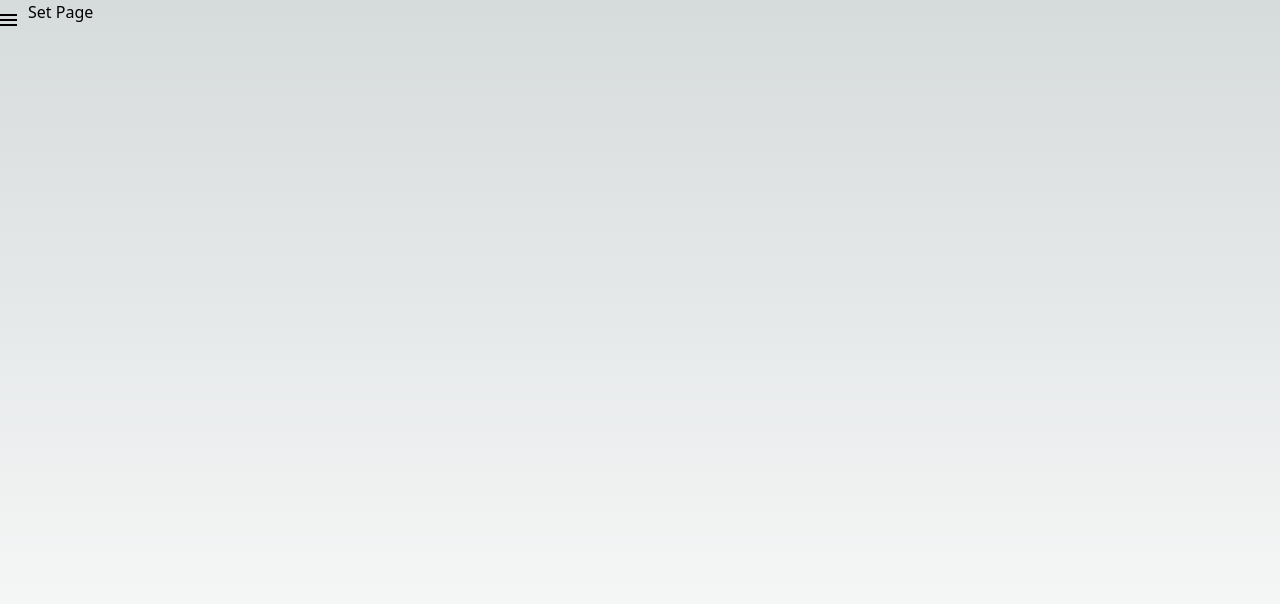
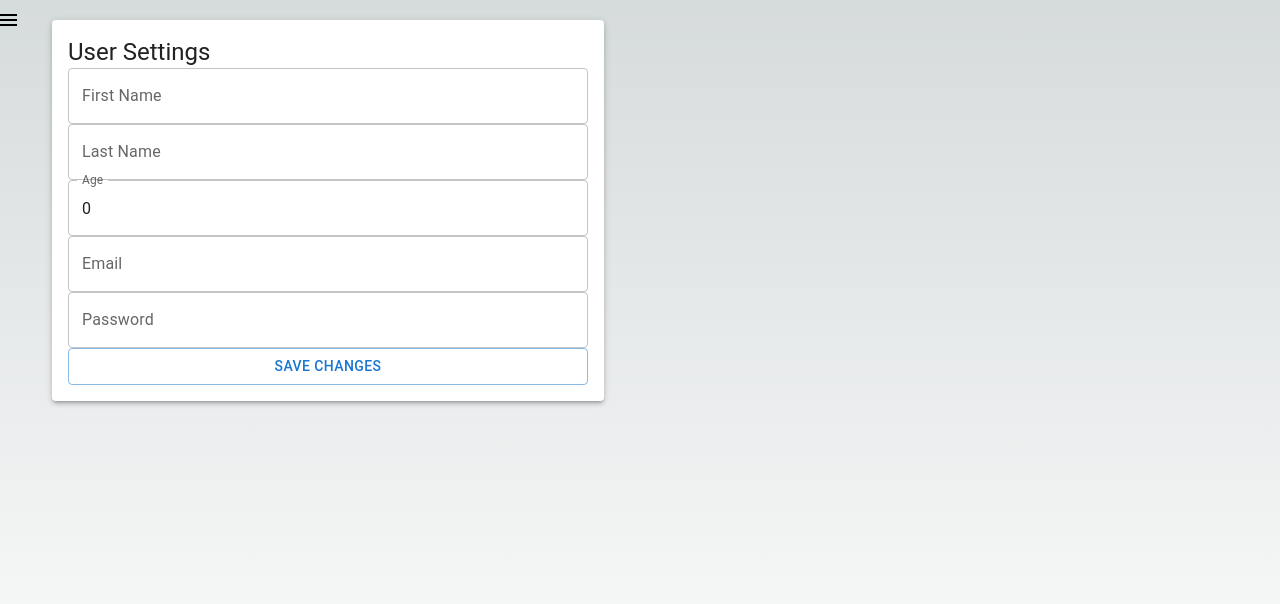
Before and after one commit to tdimoff/investment-tracker, a Next.js app: page /settings in a window 1280 px wide. Shown: the top 604 px of the page. Built offline with nearby package versions, Linux system fonts and the light colour scheme.

Commit message:
Add settings page

```diff
--- a/package.json
+++ b/package.json
@@ -11,6 +11,7 @@
   "dependencies": {
     "@emotion/react": "^11.11.3",
     "@emotion/styled": "^11.11.0",
+    "@hookform/resolvers": "^3.3.4",
     "@mui/icons-material": "^5.15.6",
     "@mui/material": "^5.15.6",
     "@reduxjs/toolkit": "^2.1.0",
@@ -19,7 +20,9 @@
     "next": "14.1.0",
     "react": "^18",
     "react-dom": "^18",
-    "react-redux": "^9.1.0"
+    "react-hook-form": "^7.49.3",
+    "react-redux": "^9.1.0",
+    "yup": "^1.3.3"
   },
   "devDependencies": {
     "@types/node": "^20",
--- a/pages/api/investments.ts
+++ b/pages/api/investments.ts
@@ -23,5 +23,17 @@ export default function handler(
         },
       ],
     },
+    activeClosed: {
+      items: [
+        {
+          name: "Active",
+          y: 5,
+        },
+        {
+          name: "Closed",
+          y: 2,
+        },
+      ]
+    }
   });
 }
--- a/pages/settings/index.tsx
+++ b/pages/settings/index.tsx
@@ -1,11 +1,23 @@
-import { NextPage } from 'next'
+import React from 'react';
+import { Container, Paper, Typography } from '@mui/material';
+import { useDispatch, useSelector } from 'react-redux';
+import { AppDispatch, RootState } from '@/src/store';
+import { NextPage } from 'next';
+import { IUser } from '@/src/interfaces/IUser.interface';
+import UserForm from '@/src/components/UserForm';
 
 const SettingsPage: NextPage = () => {
-    return (
-        <div>
-            Set Page
-        </div>
-    )
-}
+
+  const userDetails = useSelector<RootState, IUser>(state => state.user.details);
+
+  return (
+    <Container maxWidth="sm" className="pt-5">
+      <Paper elevation={3} className="p-4">
+        <Typography variant="h5" className="mb-4">User Settings</Typography>
+        <UserForm user={userDetails} />
+      </Paper>
+    </Container>
+  );
+};
 
 export default SettingsPage;
--- /dev/null
+++ b/src/components/UserForm.tsx
@@ -0,0 +1,83 @@
+import React from "react";
+import { UseFormRegister } from "react-hook-form";
+import { IUser } from "@/src/interfaces/IUser.interface";
+import { validationSchema } from "@/src/schemas/user.schema";
+import { yupResolver } from "@hookform/resolvers/yup";
+import { useForm } from "react-hook-form";
+import { Button, TextField } from "@mui/material";
+import { useDispatch } from 'react-redux';
+import { AppDispatch } from '@/src/store';
+import { updateUserDetailsThunk } from '@/src/store/userSlice';
+
+interface UserFormProps {
+  user: IUser;
+}
+
+const UserForm: React.FC<UserFormProps> = ({ user }) => {
+  const dispatch = useDispatch<AppDispatch>();
+  const { register, handleSubmit } = useForm<IUser>({
+    mode: "all",
+    resolver: yupResolver(validationSchema),
+    defaultValues: {
+      firstName: user.firstName,
+      lastName: user.lastName,
+      email: user.email,
+      password: user.password,
+      age: 0,
+    },
+  });
+
+  const onSubmit = (data: IUser) => {
+    dispatch(updateUserDetailsThunk(data));
+  };
+
+  return (
+    <>
+      <form onSubmit={handleSubmit(onSubmit)} className="space-y-4">
+        <TextField
+          {...register("firstName")}
+          label="First Name"
+          variant="outlined"
+          fullWidth
+        />
+        <TextField
+          {...register("lastName")}
+          label="Last Name"
+          variant="outlined"
+          fullWidth
+        />
+        <TextField
+          {...register("age")}
+          label="Age"
+          type="number"
+          variant="outlined"
+          fullWidth
+        />
+        <TextField
+          {...register("email")}
+          label="Email"
+          variant="outlined"
+          fullWidth
+        />
+        <TextField
+          {...register("password")}
+          label="Password"
+          type="password"
+          variant="outlined"
+          fullWidth
+        />
+        <Button
+          type="submit"
+          variant="outlined"
+          color="primary"
+          fullWidth
+          className="mt-4"
+        >
+          Save Changes
+        </Button>
+      </form>
+    </>
+  );
+};
+
+export default UserForm;
--- /dev/null
+++ b/src/schemas/user.schema.ts
@@ -0,0 +1,24 @@
+import * as yup from "yup";
+
+const websiteRegex = /^(https?:\/\/)?([\da-z.-]+)\.([a-z.]{2,6})([/\w .-]*)*\/?$/;
+
+export const validationSchema = yup.object().shape({
+  firstName: yup
+    .string()
+    .required('First name is required'),
+  lastName: yup
+    .string()
+    .required('Last name is required'),
+  email: yup
+    .string()
+    .email()
+    .required('Email is required'),
+  password: yup
+    .string()
+    .min(8)
+    .required('Password is required'),
+  age: yup
+    .number()
+    .min(18)
+    .required('Age is required'),
+});
--- a/src/store.ts
+++ b/src/store.ts
@@ -3,11 +3,13 @@ import { configureStore } from "@reduxjs/toolkit";
 import investmentReducer from "./store/investmentSlice";
 // import settingReducer from "./store/settingSlice";
 import themeReducer from "./store/themeSlice";
+import userReducer from "./store/userSlice";
 
 export const store = configureStore({
   reducer: {
     investments: investmentReducer,
-    theme: themeReducer
+    theme: themeReducer,
+    user: userReducer
   },
 });
 
--- a/src/store/investmentSlice.ts
+++ b/src/store/investmentSlice.ts
@@ -11,6 +11,9 @@ interface InvestmentState {
 const initialState: InvestmentState = {
   investments: {
     portfolio: {
+      items: [],
+    },
+    activeClosed: {
       items: [],
     },
   },
--- /dev/null
+++ b/src/store/userSlice.ts
@@ -0,0 +1,54 @@
+import { createSlice, PayloadAction, createAsyncThunk } from '@reduxjs/toolkit';
+import { RootState } from '@/src/store';
+
+interface UserState {
+  loading: boolean;
+  details: {
+    firstName: string;
+    lastName: string;
+    email: string;
+    password: string;
+    age: number;
+  };
+}
+
+const initialState: UserState = {
+  loading: false,
+  details: {
+    firstName: '',
+    lastName: '',
+    email: '',
+    password: '',
+    age: 0,
+  },
+};
+
+export const updateUserDetailsThunk = createAsyncThunk(
+    'user/updateUserDetails',
+    async (details: UserState['details']) => {
+        return details;
+    }
+);
+
+export const userSlice = createSlice({
+  name: 'user',
+  initialState,
+  reducers: {},
+  extraReducers: (builder) => {
+    builder.addCase(updateUserDetailsThunk.pending, (state) => {
+      state.loading = true;
+    });
+    builder.addCase(updateUserDetailsThunk.fulfilled, (state, action) => {
+      state.details = action.payload;
+    });
+    builder.addCase(updateUserDetailsThunk.rejected, (state, action) => {
+      state.loading = false;
+    });
+  },
+});
+
+// Other logic such as selectors can be exported here
+export const selectUserDetails = (state: RootState) => state.user.details;
+
+// Export the reducer, to be used in the store
+export default userSlice.reducer;
```
Also changed, not shown: src/interfaces/IInvestment.interface.ts (+10 -0 lines), src/interfaces/IUser.interface.ts (added, +7 -0 lines), 1 other file (tests, documents, lock files or other folders).
